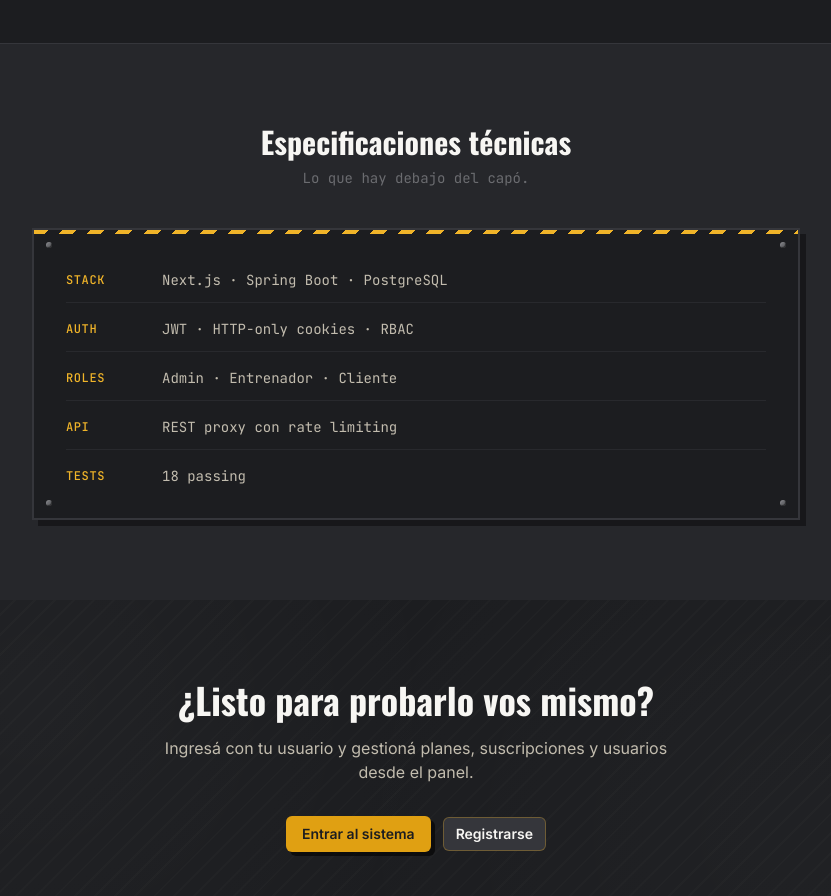
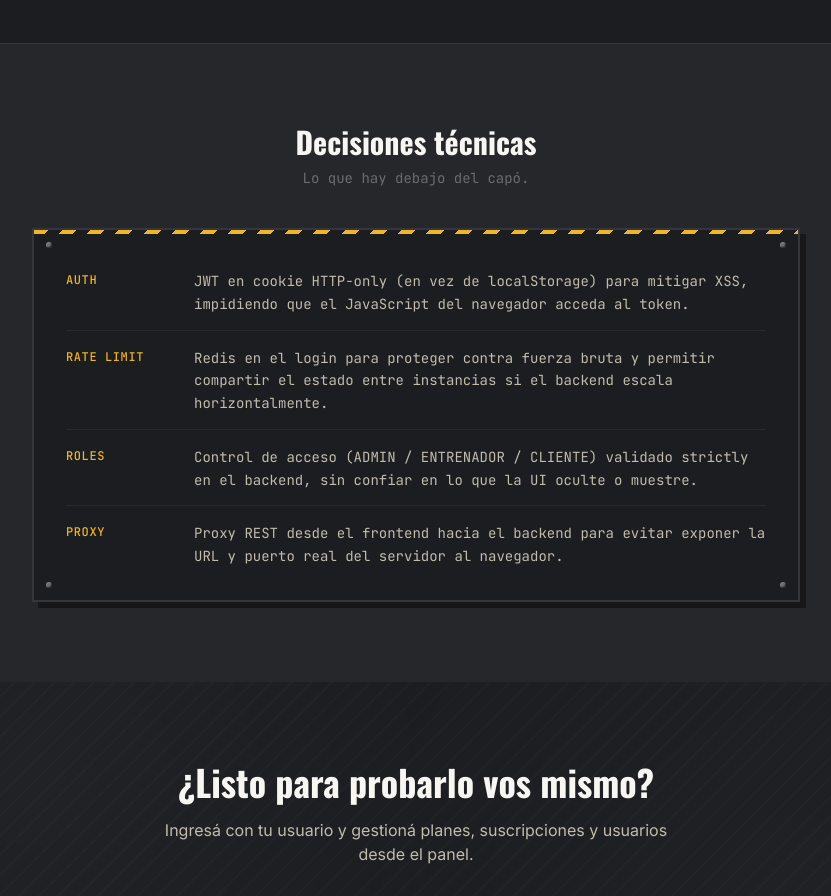
Before and after one commit to williampa182/gymflow-frontend, a Next.js app: page / in a window 1280 px wide. Shown: the part 1260-2156 px from the top of the page, without its empty margins (224-1055 px from the left). Built offline with nearby package versions, Linux system fonts and the light colour scheme; no server answers.

Commit message:
feat(landing): reescribir seccion tecnica como Decisiones tecnicas con justificacion real (Antigravity)

```diff
--- a/src/app/page.tsx
+++ b/src/app/page.tsx
@@ -148,7 +148,7 @@ export default async function Home() {
         <div className="mx-auto max-w-3xl">
           <header className="mb-10 text-center">
             <h2 className="font-display text-2xl font-bold text-concrete-50 sm:text-3xl">
-              Especificaciones técnicas
+              Decisiones técnicas
             </h2>
             <p className="mt-2 font-mono text-sm text-ink-500">
               Lo que hay debajo del capó.
@@ -166,11 +166,22 @@ export default async function Home() {
             <div className="absolute top-0 left-0 right-0 h-1 hazard-stripe" />
 
             <ul className="space-y-4 pt-2">
-              <SpecRow label="STACK" value="Next.js · Spring Boot · PostgreSQL" />
-              <SpecRow label="AUTH" value="JWT · HTTP-only cookies · RBAC" />
-              <SpecRow label="ROLES" value="Admin · Entrenador · Cliente" />
-              <SpecRow label="API" value="REST proxy con rate limiting" />
-              <SpecRow label="TESTS" value="18 passing" />
+              <SpecRow
+                label="AUTH"
+                value="JWT en cookie HTTP-only (en vez de localStorage) para mitigar XSS, impidiendo que el JavaScript del navegador acceda al token."
+              />
+              <SpecRow
+                label="RATE LIMIT"
+                value="Redis en el login para proteger contra fuerza bruta y permitir compartir el estado entre instancias si el backend escala horizontalmente."
+              />
+              <SpecRow
+                label="ROLES"
+                value="Control de acceso (ADMIN / ENTRENADOR / CLIENTE) validado strictly en el backend, sin confiar en lo que la UI oculte o muestre."
+              />
+              <SpecRow
+                label="PROXY"
+                value="Proxy REST desde el frontend hacia el backend para evitar exponer la URL y puerto real del servidor al navegador."
+              />
             </ul>
           </div>
         </div>
@@ -302,11 +313,13 @@ function FeaturePanel({
 
 function SpecRow({ label, value }: { label: string; value: string }) {
   return (
-    <li className="flex flex-col gap-1 border-b border-ink-700/50 pb-3 last:border-0 last:pb-0 sm:flex-row sm:items-center sm:gap-4">
-      <span className="w-20 shrink-0 font-mono text-xs font-medium uppercase tracking-wider text-hazard-400">
+    <li className="flex flex-col gap-1 border-b border-ink-700/50 pb-3.5 last:border-0 last:pb-0 sm:flex-row sm:items-start sm:gap-4">
+      <span className="w-28 shrink-0 font-mono text-xs font-medium uppercase tracking-wider text-hazard-400 sm:pt-0.5">
         {label}
       </span>
-      <span className="font-mono text-sm text-concrete-300">{value}</span>
+      <span className="font-mono text-sm leading-relaxed text-concrete-300">
+        {value}
+      </span>
     </li>
   );
 }
```
